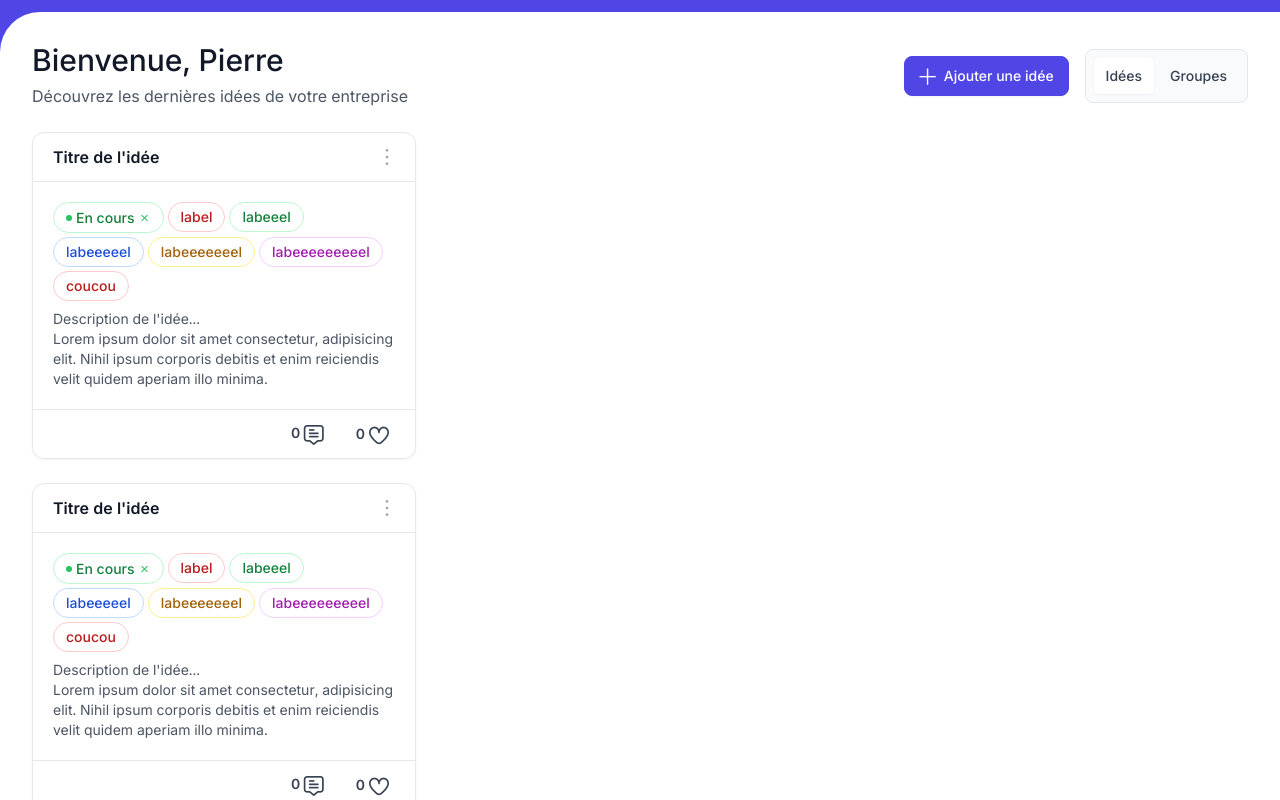
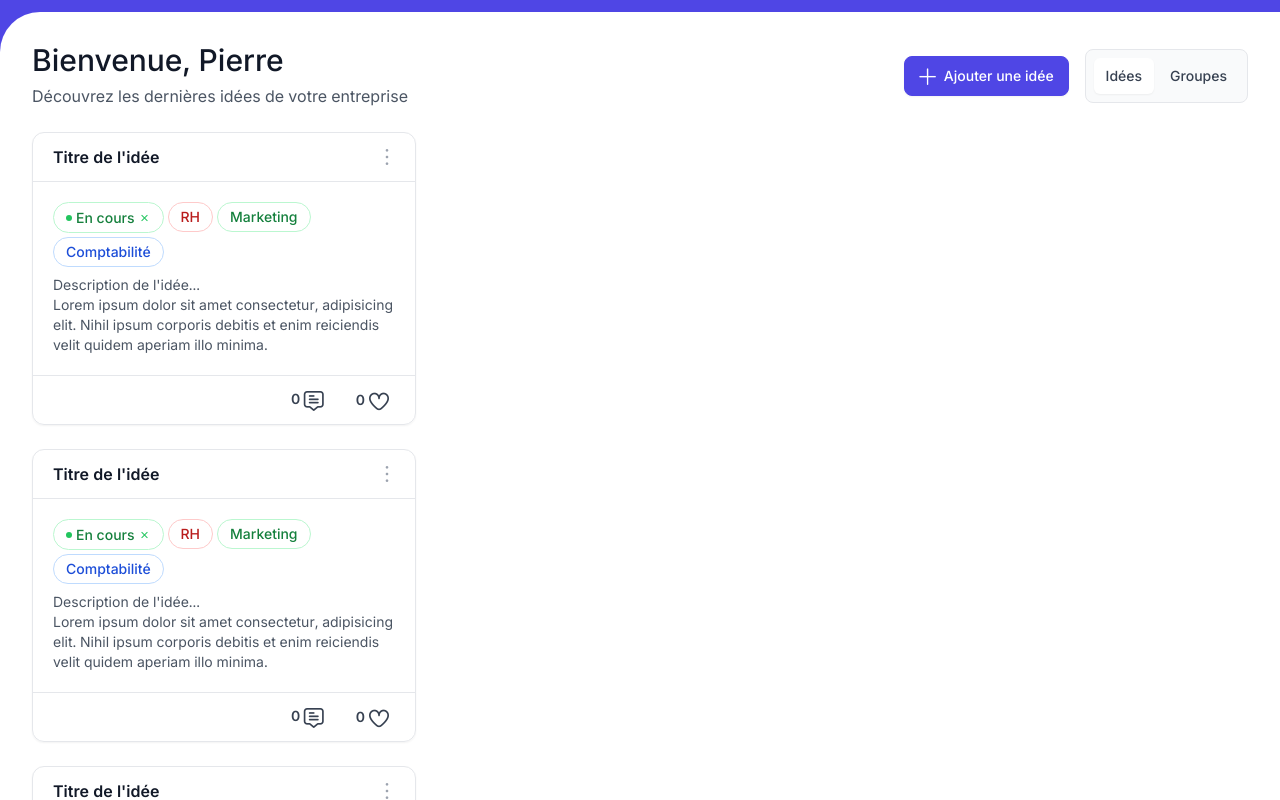
Before and after one commit to WildCodeSchool/2023-03-JS-TLSE-P3-Salesforce, a React (Vite) app in the folder frontend/: page / in a window 1280 px wide. Shown: the top 800 px of the page. Built offline with nearby package versions, Linux system fonts and the light colour scheme.

Commit message:
modify pr

```diff
--- a/frontend/src/components/Badge/Badge.jsx
+++ b/frontend/src/components/Badge/Badge.jsx
@@ -6,7 +6,12 @@ export default function Badge({ color, children }) {
   return <div className={`badge badge-${color}`}>{children}</div>;
 }
 
+Badge.defaultProps = {
+  color: "blue",
+  children: null,
+};
+
 Badge.propTypes = {
-  color: PropTypes.string.isRequired,
-  children: PropTypes.string.isRequired,
+  color: PropTypes.string,
+  children: PropTypes.node,
 };
--- a/frontend/src/components/Badge/Badge.scss
+++ b/frontend/src/components/Badge/Badge.scss
@@ -1,5 +1,4 @@
 @use "../../styles/typography" as *;
-
 
 .badge {
   display: flex;
--- a/frontend/src/components/IdeaCard/IdeaCard.jsx
+++ b/frontend/src/components/IdeaCard/IdeaCard.jsx
@@ -34,12 +34,9 @@ function IdeaCard() {
                 <i className="dot" /> En cours{" "}
                 <i className="fi fi-rr-cross-small" />
               </Badge>
-              <Badge color="red">label</Badge>
-              <Badge color="green">labeeel</Badge>
-              <Badge color="blue">labeeeeel</Badge>
-              <Badge color="yellow">labeeeeeeel</Badge>
-              <Badge color="fuchsia">labeeeeeeeeel</Badge>
-              <Badge color="red">coucou</Badge>
+              <Badge color="red">RH</Badge>
+              <Badge color="green">Marketing</Badge>
+              <Badge color="blue">Comptabilité</Badge>
             </div>
 
             <p className="idea-description">
--- a/frontend/src/components/IdeaCard/IdeaCard.scss
+++ b/frontend/src/components/IdeaCard/IdeaCard.scss
@@ -13,7 +13,7 @@
   cursor: pointer;
   border-radius: 12px;
   transition: box-shadow 0.3s, border-color 0.3s;
-  &:hover{
+  &:hover {
     @include shadow("md");
     border: 1px solid var(--grey-300);
   }
@@ -55,8 +55,6 @@
       padding: 0px;
       gap: 4px;
       width: 100%;
-
-
     }
 
     .idea-description {
--- a/frontend/src/components/SubmenuIdeaButton/SubmenuIdeaButton.scss
+++ b/frontend/src/components/SubmenuIdeaButton/SubmenuIdeaButton.scss
@@ -1,4 +1,3 @@
-
 @use "../../styles/shadows" as *;
 
 .idea-menu-icon {
@@ -12,7 +11,6 @@
     display: inline-block;
     vertical-align: middle;
   }
-
 }
 .header-card {
   position: relative;
```
Also changed, not shown: frontend/src/components/CommentButton/CommentButton.scss (+4 -7 lines).
